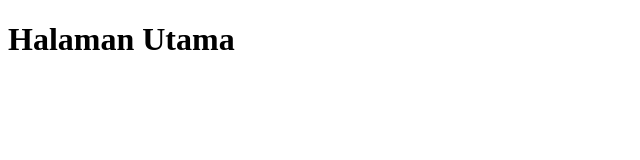
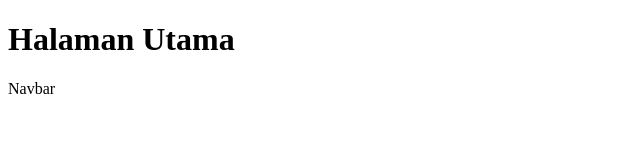
Before and after one commit to kasihkodelabs/github-exercise, a plain HTML site: page index.html in a window 1280 px wide. Shown: the full height of the page, 0-640 px from the left. Drawn offline with Linux system fonts and the light colour scheme.

Commit message:
Added navbar

```diff
--- a/index.html
+++ b/index.html
@@ -7,6 +7,8 @@
 	</head>
 	<body>
 		<h1>Halaman Utama</h1>
+		<!-- di sini -->
+		<p>Navbar</p>
 		<script src="./script.js"></script>
 	</body>
 </html>
```
